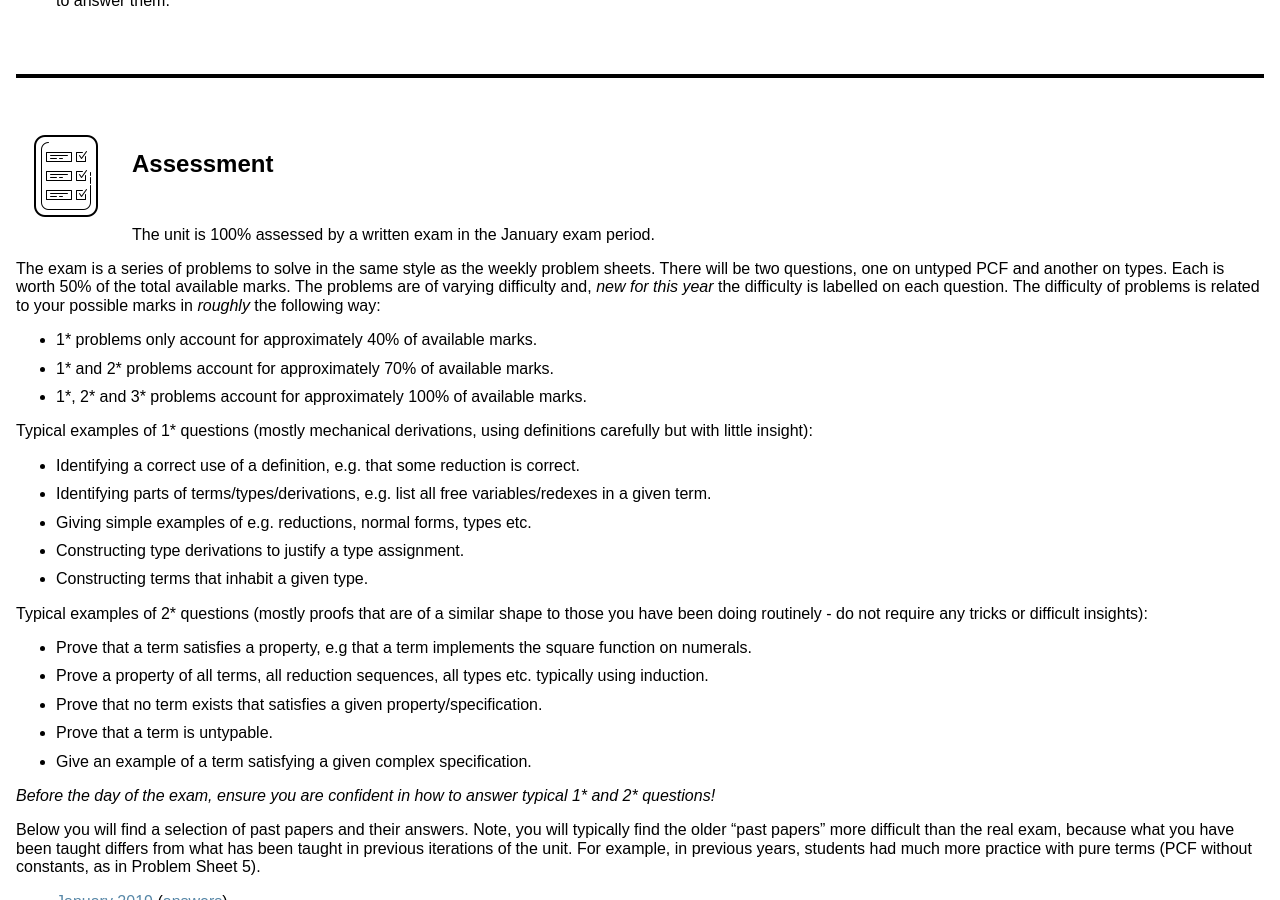
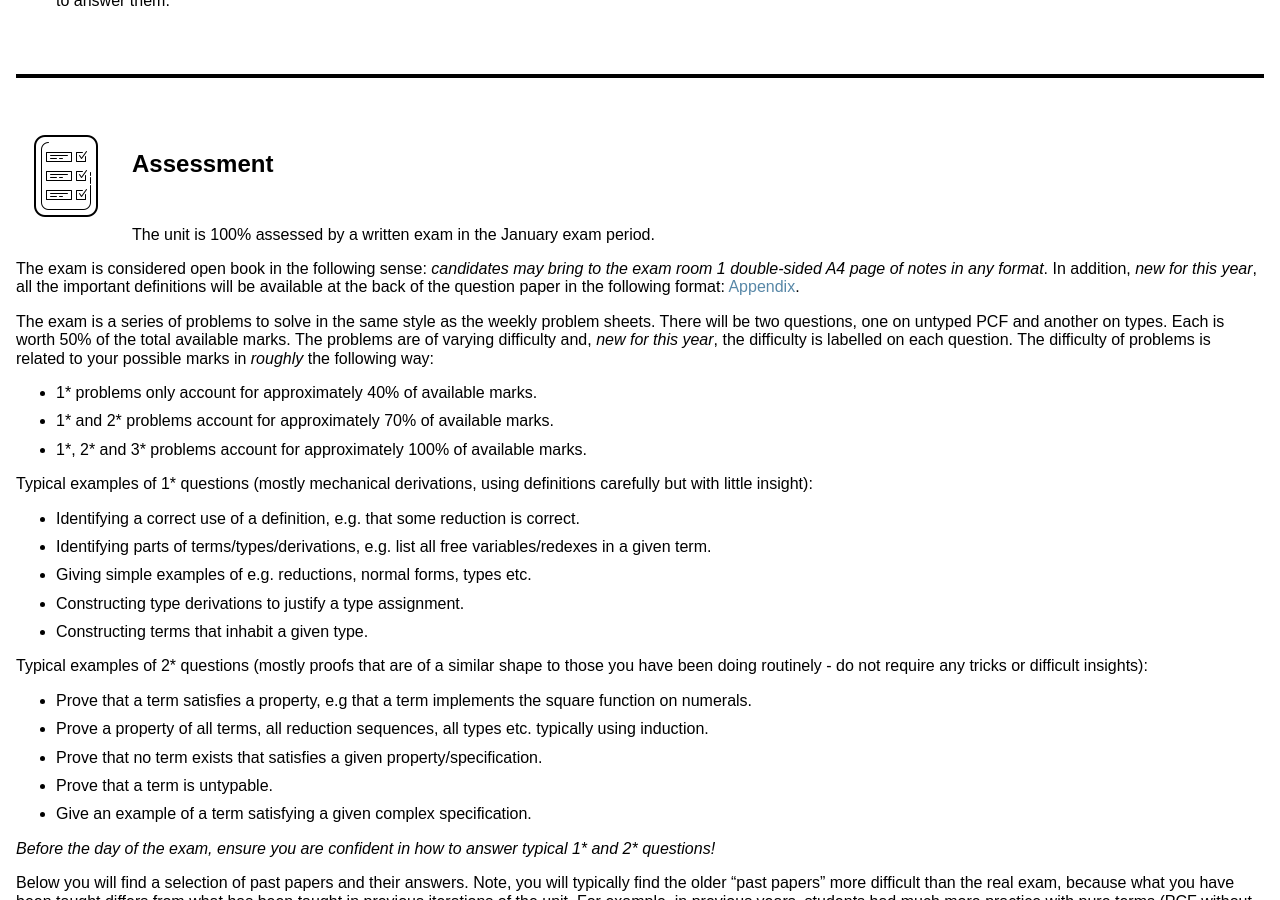
Before and after one commit to uob-coms30040/uob-coms30040.github.io, a Jekyll site: the page built from welcome.md, in a window 1280 px wide and 900 px high, scrolled down 3454 px. Built offline with Jekyll 4.4.1, drawn with Linux system fonts in a browser that asks for light colours; nearby versions of some CDN libraries.

Commit message:
appendix

```diff
--- a/welcome.md
+++ b/welcome.md
@@ -188,7 +188,9 @@ The unit is 100% assessed by a written exam in the January exam period.
 
 <!-- For this year, you will be able to take one A4 page (= one side of a sheet of A4 paper) of your own notes into the exam and consult them freely.   -->
 
-The exam is a series of problems to solve in the same style as the weekly problem sheets. There will be two questions, one on untyped PCF and another on types.  Each is worth 50% of the total available marks.  The problems are of varying difficulty and, *new for this year* the difficulty is labelled on each question.  The difficulty of problems is related to your possible marks in *roughly* the following way:
+The exam is considered open book in the following sense: *candidates may bring to the exam room 1 double-sided A4 page of notes in any format*.  In addition, *new for this year*, all the important definitions will be available at the back of the question paper in the following format: [Appendix](papers/appendix.pdf).
+
+The exam is a series of problems to solve in the same style as the weekly problem sheets. There will be two questions, one on untyped PCF and another on types.  Each is worth 50% of the total available marks.  The problems are of varying difficulty and, *new for this year*, the difficulty is labelled on each question.  The difficulty of problems is related to your possible marks in *roughly* the following way:
 
 * 1* problems only account for approximately 40% of available marks.
 * 1* and 2* problems account for approximately 70% of available marks.
```
Also changed, not shown: 1 other file.
